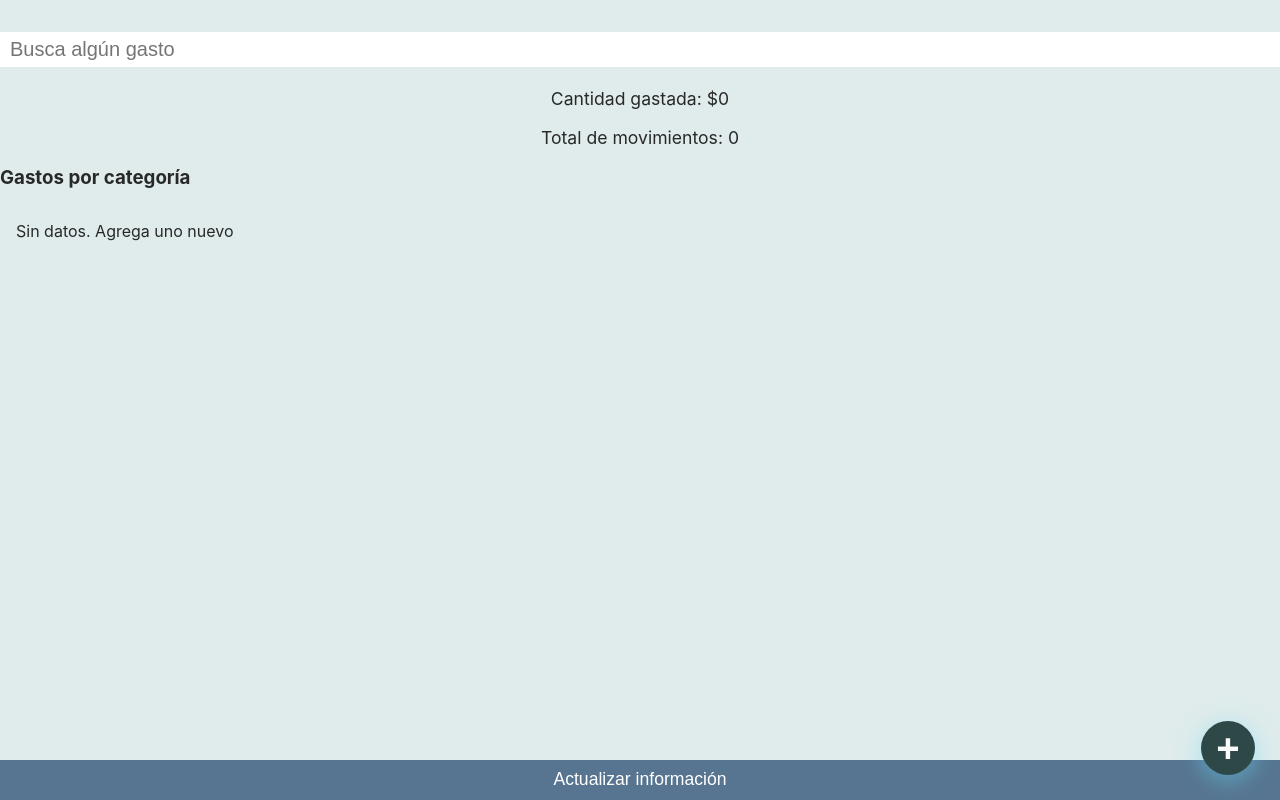
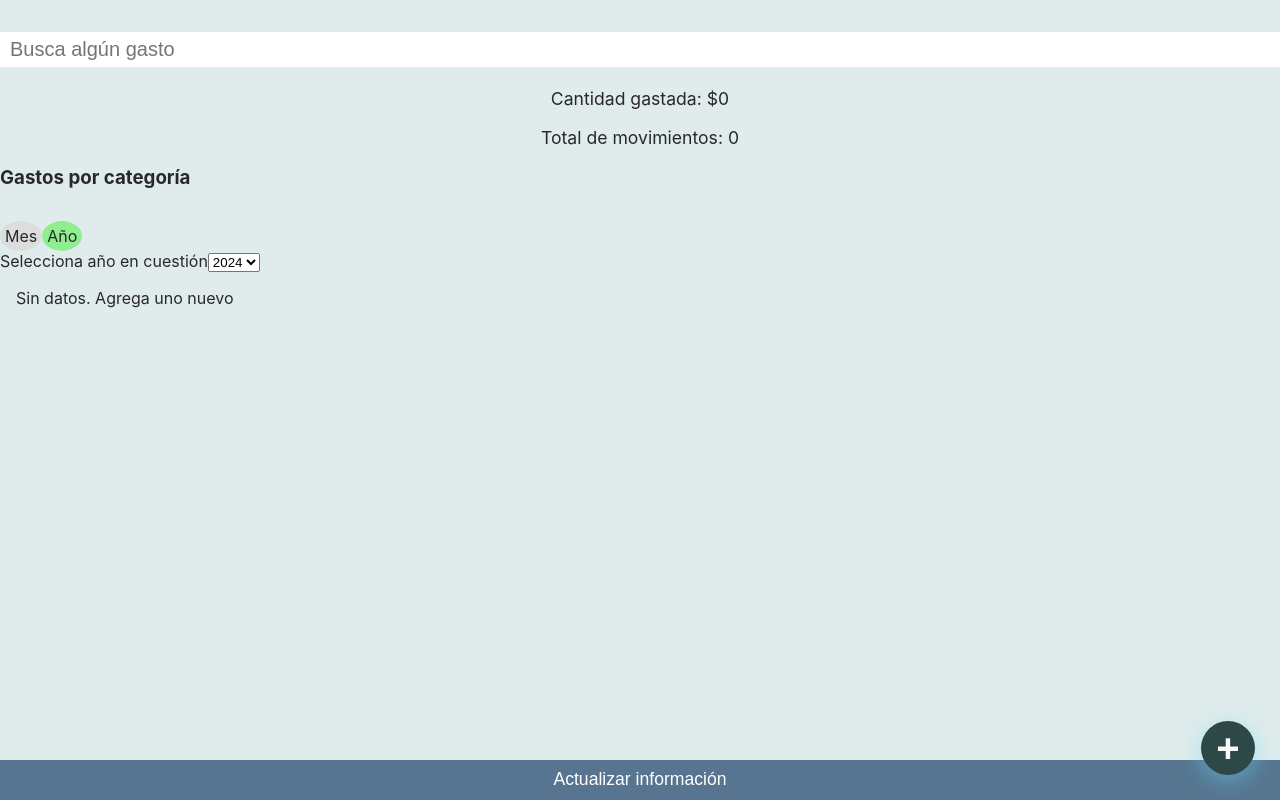
Before and after one commit to OscarUrielCZ/fint-desktop, a React (Create React App) app: page / in a window 1280 px wide. Built offline with nearby package versions, Linux system fonts and the light colour scheme.

Commit message:
filtro por mes y año

```diff
--- a/src/AppUI.js
+++ b/src/AppUI.js
@@ -1,64 +1,138 @@
-import React, { useContext } from 'react';
+import React, { useContext, useState } from "react";
 
-import AddButton from './components/AddButton/';
-import AddExpenseForm from './components/AddExpenseForm/';
-import ExpenseSearch from './components/ExpenseSearch/';
-import ExpenseList from './components/ExpenseList/';
-import ExpenseItem from './components/ExpenseItem/';
-import LoadingExpenses from './components/LoadingExpenses/';
-import ResumeExpenses from './components/ResumeExpenses/index.tsx';
+import AddButton from "./components/AddButton/";
+import AddExpenseForm from "./components/AddExpenseForm/";
+import Chip from "./components/Chip/index.tsx";
+import ExpenseSearch from "./components/ExpenseSearch/";
+import ExpenseList from "./components/ExpenseList/";
+import ExpenseItem from "./components/ExpenseItem/";
+import LoadingExpenses from "./components/LoadingExpenses/";
+import ResumeExpenses from "./components/ResumeExpenses/index.tsx";
 
-import Modal from './modals/Modal';
+import Modal from "./modals/Modal";
 
-import { ExpensesContext } from './context/ExpensesContext';
+import { ExpensesContext } from "./context/ExpensesContext";
 
-import './App.css';
+import { Period } from "./common/types.ts";
+
+import "./App.css";
 
 function AppUI() {
-    const {
-        error,
-        expenses,
-        expensesFound,
-        loading,
-        openModal,
-        updateData
-    } = useContext(ExpensesContext);
+  const currentDate = new Date();
+
+  const [dateComponents, setDateComponents] = useState({
+    year: currentDate.getFullYear(),
+    month: currentDate.getMonth(),
+  });
+  const [periodSelected, setPeriodSelected] = useState(Period.YEAR);
+
+  const { error, expenses, expensesFound, loading, openModal, updateData } =
+    useContext(ExpensesContext);
+
+  const expensesFiltered = expensesFound.filter((expense) => {
+    return (
+      (periodSelected === Period.MONTH &&
+        expense.date.getMonth() == dateComponents.month &&
+        expense.date.getFullYear() == dateComponents.year) ||
+      (periodSelected === Period.YEAR &&
+        expense.date.getFullYear() == dateComponents.year)
+    );
+  });
 
   return (
     <div className="App">
-            <div className='top-pinned'>
+      <div className="top-pinned">
         <ExpenseSearch />
       </div>
-            <div style={{ marginTop: '5.5rem', marginBottom: '2rem' }}>
-                <ResumeExpenses expenses={expenses} />
+      <div style={{ marginTop: "5.5rem", marginBottom: "2rem" }}>
+        <ResumeExpenses expenses={expensesFiltered} />
       </div>
-            <div style={{ marginBottom: '4rem' }}>
+      <div>
+        <Chip
+          onClick={() => setPeriodSelected(Period.MONTH)}
+          style={{
+            backgroundColor:
+              periodSelected === Period.MONTH ? "lightgreen" : "#ddd",
+          }}
+        >
+          Mes
+        </Chip>
+        <Chip
+          onClick={() => setPeriodSelected(Period.YEAR)}
+          style={{
+            backgroundColor:
+              periodSelected === Period.YEAR ? "lightgreen" : "#ddd",
+          }}
+        >
+          Año
+        </Chip>
+      </div>
+
+      <div>
+        {periodSelected === Period.MONTH && (
+          <div>
+            <span>Selecciona mes en cuestión</span>
+            <select
+              value={dateComponents.month}
+              onChange={(e) =>
+                setDateComponents({ ...dateComponents, month: e.target.value })
+              }
+            >
+              <option value="0">Enero</option>
+              <option value="1">Febrero</option>
+              <option value="2">Marzo</option>
+              <option value="3">Abril</option>
+              <option value="4">Mayo</option>
+              <option value="5">Junio</option>
+              <option value="6">Julio</option>
+              <option value="7">Agosto</option>
+              <option value="8">Septiembre</option>
+              <option value="9">Octubre</option>
+              <option value="10">Noviembre</option>
+              <option value="11">Diciembre</option>
+            </select>
+          </div>
+        )}
+        <div>
+          <span>Selecciona año en cuestión</span>
+          <select
+            value={dateComponents.year}
+            onChange={(e) =>
+              setDateComponents({ ...dateComponents, year: e.target.value })
+            }
+          >
+            <option value="2024">2024</option>
+            <option value="2023">2023</option>
+            <option value="2022">2022</option>
+          </select>
+        </div>
+      </div>
+
+      <div style={{ marginBottom: "4rem" }}>
         <ExpenseList>
-                    {error && <p>Hubo un problema :</p> }
+          {error && <p>Hubo un problema :</p>}
 
-                    { loading && <LoadingExpenses /> }
+          {loading && <LoadingExpenses />}
 
-                    {!loading && !error && expensesFound.length === 0
-                        && <p>Sin datos. Agrega uno nuevo</p> }
+          {!loading && !error && expensesFiltered.length === 0 && (
+            <p>Sin datos. Agrega uno nuevo</p>
+          )}
 
-                    {expensesFound.map(exp => (
-                        <ExpenseItem
-                            key={exp.id}
-                            expense={exp}
-                        />
+          {expensesFiltered.map((exp) => (
+            <ExpenseItem key={exp.id} expense={exp} />
           ))}
         </ExpenseList>
 
-                { openModal && (
+        {openModal && (
           <Modal>
             <AddExpenseForm />
-                    </Modal>)
-                }
+          </Modal>
+        )}
 
         <AddButton />
       </div>
-            <div className='bottom-pinned'>
-                <button className='btn-update' onClick={updateData}>
+      <div className="bottom-pinned">
+        <button className="btn-update" onClick={updateData}>
           Actualizar información
         </button>
       </div>
--- a/src/common/types.ts
+++ b/src/common/types.ts
@@ -2,6 +2,12 @@ export enum StorageStatus {
     NEW,
     UPDATED,
     DELETED
+}
+
+export enum Period {
+    WEEK,
+    MONTH,
+    YEAR,
 }
 
 export type Expense = {
--- /dev/null
+++ b/src/components/Chip/index.tsx
@@ -0,0 +1,26 @@
+import React, { MouseEventHandler } from "react";
+import PropTypes from "prop-types";
+
+const styles = {
+    container: {
+        backgroundColor: "#ddd",
+        borderRadius: "50%",
+        display: "inline-block",
+        padding: 5
+    }
+};
+
+function Chip({ children, onClick, style }: { children: string, onClick: MouseEventHandler, style?: object }) {
+    return (
+        <div style={{...styles.container, ...style}} onClick={onClick}>
+            { children }
+        </div>
+    );
+}
+
+Chip.propTypes = {
+    children: PropTypes.string.isRequired,
+    style: PropTypes.object
+};
+
+export default Chip;
```
Also changed, not shown: src/components/PeriodFilter/index.tsx (added, +21 -0 lines). Lines whose indentation alone changed are shown as unchanged.
